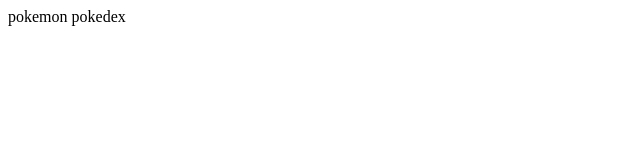
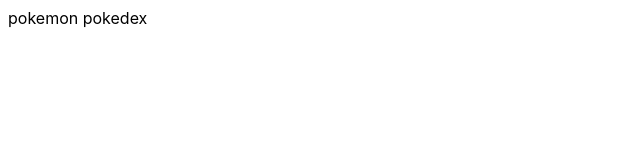
Before and after one commit to tuf75588/pokedex-redux, a React (Create React App) app: page / in a window 1280 px wide. Shown: the top 160 px of the page, without its empty margins (0-640 px from the left). Built offline with nearby package versions, Linux system fonts and the light colour scheme.

Commit message:
new packages installed

```diff
--- a/src/App.tsx
+++ b/src/App.tsx
@@ -1,4 +1,6 @@
 import React from 'react';
+import { HelmetProvider, Helmet } from 'react-helmet-async';
+import { Provider } from 'react-redux';
 
 function App() {
   return <div>pokemon pokedex</div>;
--- /dev/null
+++ b/src/index.css
@@ -0,0 +1,4 @@
+body {
+  font-family: -apple-system, BlinkMacSystemFont, 'Segoe UI', Roboto, Oxygen,
+    Ubuntu, Cantarell, 'Open Sans', 'Helvetica Neue', sans-serif;
+}
--- a/src/index.tsx
+++ b/src/index.tsx
@@ -1,4 +1,5 @@
 import React from 'react';
 import { render } from 'react-dom';
 import App from './App';
+import './index.css';
 render(<App />, document.getElementById('root'));
--- /dev/null
+++ b/src/react-app-env.d.ts
@@ -0,0 +1 @@
+/// <reference types="react-scripts" />
```
Also changed, not shown: package.json (+16 -0 lines), 1 other file (tests, documents, lock files or other folders).
